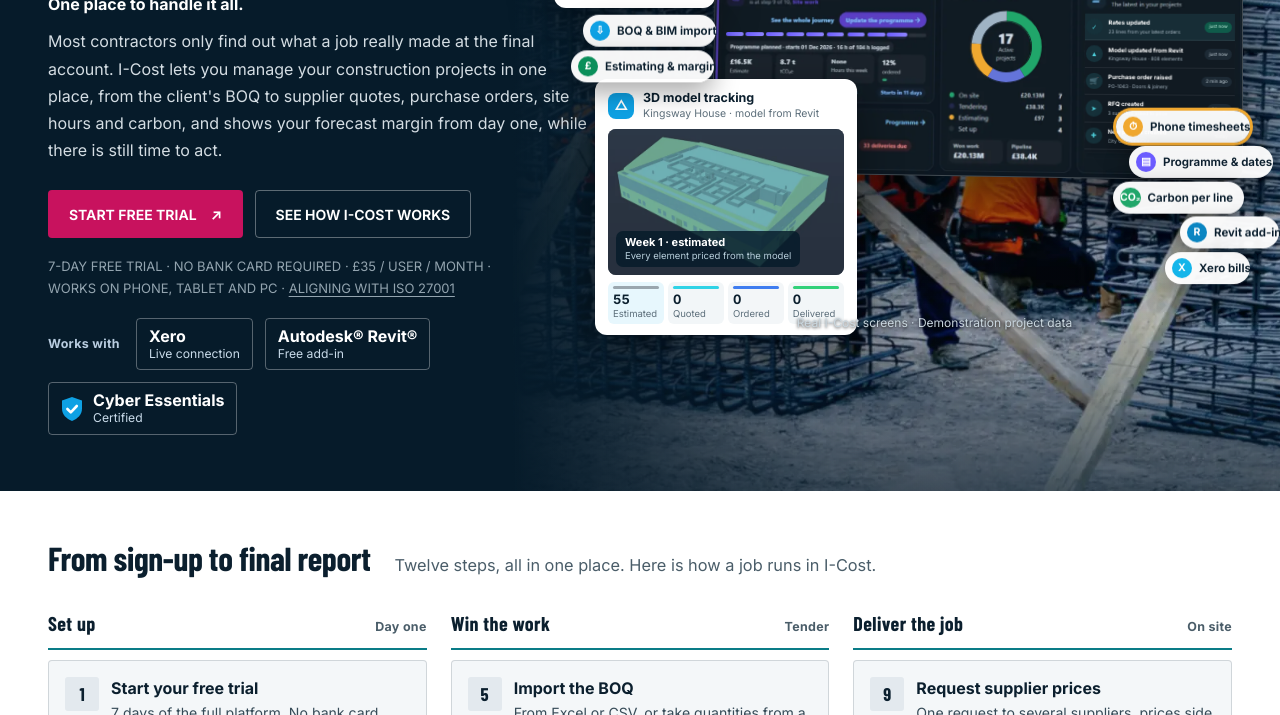
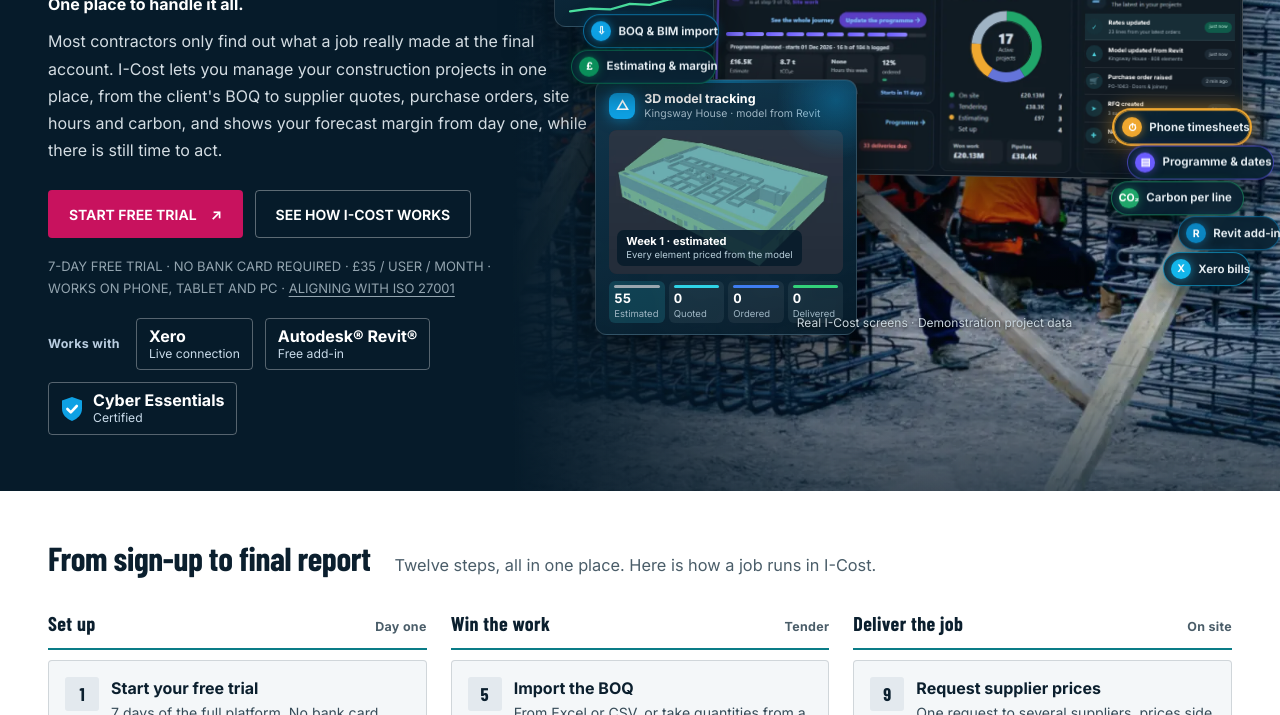
Before and after one commit to SustainZone-Uk/i-cost-website, a plain HTML site: page index.html in a window 1280 px wide. Shown: the part 385-1100 px from the top of the page. Drawn offline with nearby package versions, Linux system fonts and the light colour scheme; animation ran at ten frames a second; a web font is replaced by a local one.

Commit message:
Homepage hero: pop-ups in dark navy glass with a colour accent per feature (matching the dashboard), soft fade-in from blur instead of the bubble pop
Co-Authored-By: Claude Opus 5.5 <noreply@anthropic.com>

```diff
--- a/index.html
+++ b/index.html
@@ -85,9 +85,10 @@
     .hs-row em { font-style: normal; font-size: .85cqw; color: #c9d6de; background: #1d2a35; border-radius: 99px; padding: .3cqw .8cqw; white-space: nowrap; }
     .hs-row.new em { background: #0f5b4a; color: #c8f7e4; }
     .hs-card { position: absolute; background: #fff; border-radius: 12px; box-shadow: 0 18px 44px rgba(0,0,0,.42), 0 0 0 1px rgba(11,31,46,.06); padding: 11px 13px; font-size: 12px; line-height: 1.35;
-      opacity: 0; transform: scale(.6); filter: blur(5px); transform-origin: var(--o, 30% 100%); pointer-events: none;
-      transition: opacity .35s ease, transform .35s cubic-bezier(.4,0,.2,1), filter .35s ease; }
-    .hs-card.on { opacity: 1; transform: none; filter: none; animation: hsBubble .75s cubic-bezier(.2,.9,.25,1) both, hsRipple 1s ease-out .15s; }
+      opacity: 0; transform: translateY(12px); filter: blur(8px); pointer-events: none;
+      transition: opacity .6s ease, transform .6s ease, filter .6s ease; }
+    .hs-card.on { opacity: 1; transform: none; filter: none; animation: hsFadeIn .95s cubic-bezier(.22,.61,.36,1) both; }
+    @keyframes hsFadeIn { 0% { opacity: 0; transform: translateY(12px); filter: blur(8px); } 55% { opacity: 1; filter: blur(0); } 100% { opacity: 1; transform: none; filter: none; } }
     @keyframes hsBubble { 0% { transform: scale(.55); opacity: 0; filter: blur(6px); } 55% { transform: scale(1.035); opacity: 1; filter: blur(0); } 78% { transform: scale(.992); } 100% { transform: scale(1); } }
     @keyframes hsRipple { 0% { box-shadow: 0 18px 44px rgba(0,0,0,.42), 0 0 0 0 rgba(79,212,223,.55); } 100% { box-shadow: 0 18px 44px rgba(0,0,0,.42), 0 0 0 16px rgba(79,212,223,0); } }
     .hs-head { display: flex; align-items: center; gap: 9px; margin-bottom: 8px; }
@@ -109,8 +110,8 @@
     .hs-stages span i { display: block; height: 3px; border-radius: 2px; background: var(--c); margin-bottom: 2px; }
     .hs-stages span.hot { background: #e6f7fd; }
     .hs-chip { position: absolute; display: flex; align-items: center; gap: 7px; padding: 6px 11px 6px 7px; border-radius: 999px; background: rgba(255,255,255,.96); color: #0b1f2e; font-size: 11.5px; font-weight: 650; white-space: nowrap;
-      box-shadow: 0 10px 26px rgba(0,0,0,.35); opacity: 0; transform: scale(.4); filter: blur(4px); transition: opacity .3s ease, transform .3s ease, filter .3s ease, box-shadow .3s ease; }
-    .hs-chip.on { opacity: 1; transform: none; filter: none; animation: hsBubble .7s cubic-bezier(.2,.9,.25,1) both, hsFloat 4s ease-in-out .7s infinite; }
+      box-shadow: 0 10px 26px rgba(0,0,0,.35); opacity: 0; transform: translateY(8px); filter: blur(6px); transition: opacity .5s ease, transform .5s ease, filter .5s ease, box-shadow .4s ease; }
+    .hs-chip.on { opacity: 1; transform: none; filter: none; animation: hsFadeIn .85s cubic-bezier(.22,.61,.36,1) both, hsFloat 4s ease-in-out .85s infinite; }
     .hs-chip i { flex: 0 0 20px; height: 20px; border-radius: 50%; display: grid; place-items: center; color: #fff; font-style: normal; font-size: 10.5px; font-weight: 800; background: var(--c); }
     .hs-chip.ping { box-shadow: 0 0 0 3px var(--c), 0 10px 26px rgba(0,0,0,.35); }
     @keyframes hsFloat { 0%, 100% { translate: 0 0; } 50% { translate: 0 -5px; } }
@@ -176,6 +177,37 @@
     }
     @media (max-width: 860px) { .hs-chip { display: none; } }
     @media (max-width: 520px) { .hs-a, .hs-b { width: 64%; } .hs-margin { width: 33%; } .hs-bar b { display: none; } }
+    /* Pop-ups in dark navy glass with a colour accent for each feature, to match the dashboard and the brand. */
+    .hs-card { background: linear-gradient(160deg, rgba(17,56,79,.95), rgba(7,28,42,.95)); color: #dbe6ec; border: 1px solid rgba(255,255,255,.14); overflow: hidden;
+      box-shadow: 0 20px 48px rgba(0,0,0,.5), inset 0 1px 0 rgba(255,255,255,.08); -webkit-backdrop-filter: blur(8px); backdrop-filter: blur(8px); }
+    .hs-card::before { content: ""; position: absolute; left: 0; right: 0; top: 0; height: 3px; background: linear-gradient(90deg, var(--ac), transparent 85%); }
+    .hs-card::after { content: ""; position: absolute; right: -40px; top: -40px; width: 120px; height: 120px; border-radius: 50%; background: radial-gradient(circle, color-mix(in srgb, var(--ac) 35%, transparent), transparent 70%); pointer-events: none; }
+    .hs-margin { --ac: #2bd38c; } .hs-bim { --ac: #0ea1e4; } .hs-fuzzy { --ac: #8f84ff; } .hs-copy { --ac: #ff4f8b; } .hs-qr { --ac: #2fd3e6; } .hs-rep { --ac: #4fd4df; }
+    .hs-card .hs-ic { background: var(--ac); box-shadow: 0 0 14px color-mix(in srgb, var(--ac) 60%, transparent); }
+    @keyframes hsRipple { 0% { box-shadow: 0 20px 48px rgba(0,0,0,.5), 0 0 0 0 color-mix(in srgb, var(--ac) 60%, transparent); } 100% { box-shadow: 0 20px 48px rgba(0,0,0,.5), 0 0 0 16px transparent; } }
+    .hs-head b, .hs-big, .hs-stages span b, .hs-qrinfo b, .hs-bars b { color: #fff; }
+    .hs-head small, .hs-stages span, .hs-qrinfo, .hs-bars div { color: #9fb6c4; }
+    .hs-up { color: #4be3a0; }
+    .hs-margin .hs-spark path { stroke: #4be3a0; }
+    .hs-stages span { background: rgba(255,255,255,.06); }
+    .hs-stages span.hot { background: rgba(47,211,230,.16); }
+    .hs-views { background: #1d2733; }
+    .hs-input { background: rgba(255,255,255,.06); color: #fff; border-color: #8f84ff; }
+    .hs-input .typed::after { background: #b9b2ff; }
+    .hs-sugg { border-color: rgba(255,255,255,.12); }
+    .hs-sugg div + div { border-top-color: rgba(255,255,255,.08); color: #9fb6c4; }
+    .hs-sugg .pick { background: rgba(143,132,255,.18); color: #fff; }
+    .hs-sugg .pick small { color: #c9c3ff; }
+    .hs-pr { border-top-color: rgba(255,255,255,.08); color: #dbe6ec; }
+    .hs-pr s { color: #7f93a1; } .hs-pr b { color: #ff7aa8; }
+    .hs-done { background: rgba(255,255,255,.08); }
+    .hs-qrbox { border-color: rgba(255,255,255,.18); }
+    .hs-status { background: rgba(240,168,48,.18); color: #ffc861; }
+    .hs-qr.got .hs-status { background: rgba(43,211,140,.18); color: #5ef0a8; }
+    .hs-chip { background: rgba(9,34,50,.92); color: #e6eef3; border: 1px solid color-mix(in srgb, var(--c) 60%, transparent); -webkit-backdrop-filter: blur(6px); backdrop-filter: blur(6px);
+      box-shadow: 0 10px 26px rgba(0,0,0,.45), 0 0 12px color-mix(in srgb, var(--c) 25%, transparent); }
+    .hs-chip i { box-shadow: 0 0 10px color-mix(in srgb, var(--c) 60%, transparent); }
+    .hs-chip.ping { box-shadow: 0 0 0 2px var(--c), 0 0 22px color-mix(in srgb, var(--c) 70%, transparent), 0 10px 26px rgba(0,0,0,.45); }
     /* Reduce motion: the same story with fades only (no sliding, tilting in or growing). */
     .hero-stage.calm .hs-card, .hero-stage.calm .hs-row, .hero-stage.calm .hs-pr, .hero-stage.calm .hs-sugg, .hero-stage.calm .hs-seg, .hero-stage.calm .hs-plus, .hero-stage.calm .hs-chip, .hero-stage.calm .hs-card.on, .hero-stage.calm .hs-chip.on { transform: none; filter: none; animation: none; transition-property: opacity, background, color; }
     .hero-stage.calm .hs-frame { transform: rotateY(-9deg) rotateX(4deg); transition: opacity .8s ease; }
```
